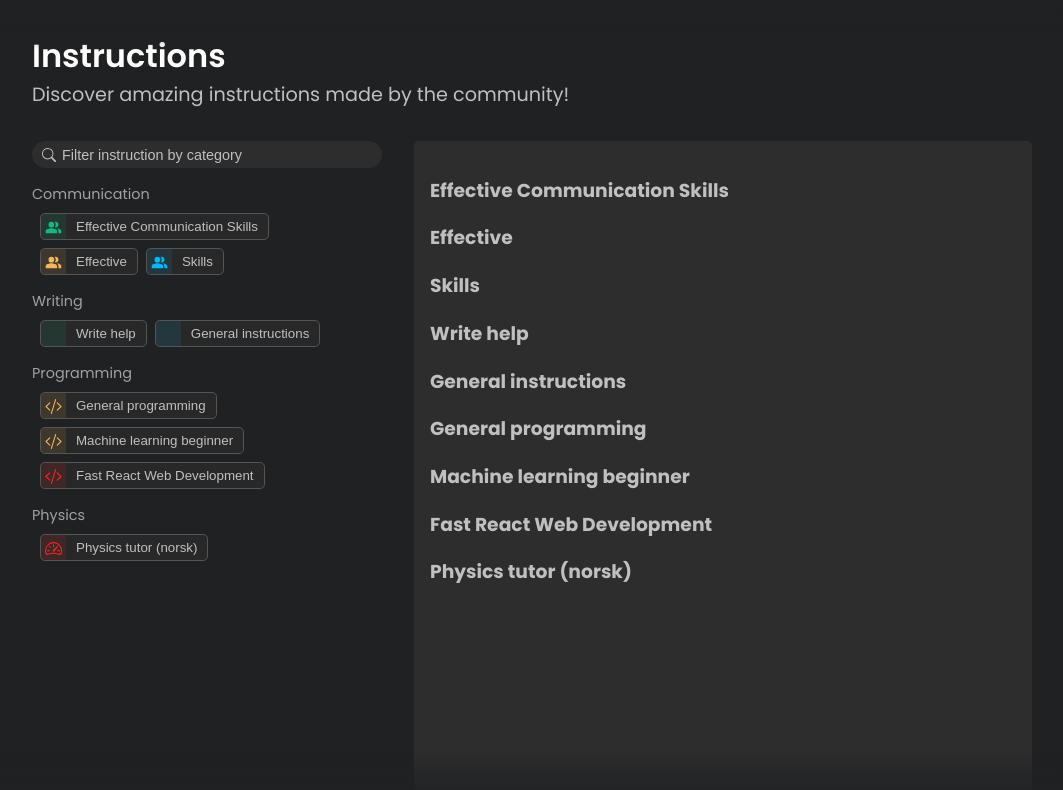
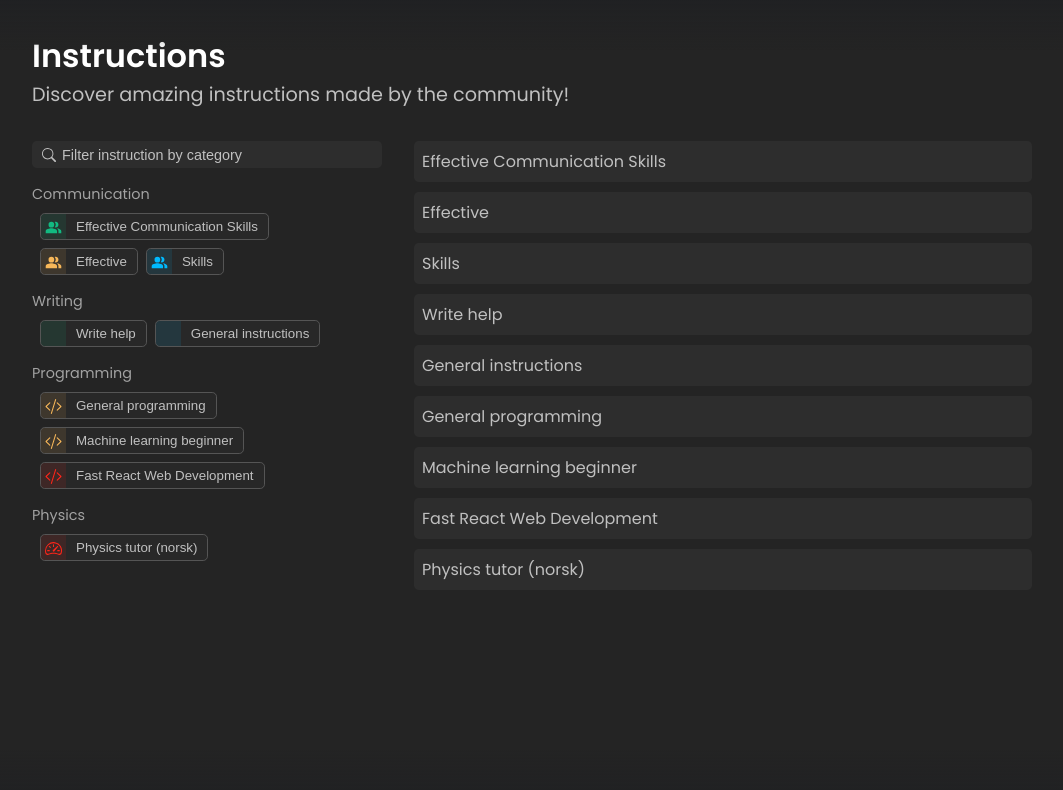
Before and after one commit to donadelicc/chatGPTHelper, a Next.js app: page /SearchPage in a window 1280 px wide. Shown: the top 790 px of the page, without its empty margins (108-1171 px from the left). Built offline with nearby package versions, Linux system fonts and the light colour scheme; no server answers; some icons are missing.

Commit message:
changed color on search page

```diff
--- a/src/components/search/InstructionItem.tsx
+++ b/src/components/search/InstructionItem.tsx
@@ -1,16 +1,24 @@
 import React, { ReactNode } from 'react'
+import styles from '../../styles/search/instructionItem.module.css'
+
 
 interface InstructionProps {
     header: string;
     instruction: string[];
 }
 
+export const bgColor = {
+  green: "#12b981",
+  blue: "#00BAFF",
+  red: "#FF2519",
+  orange: "#f7b759"
+}
+
+
 const InstructionItem: React.FunctionComponent<InstructionProps> = ({header}) => {
   return (
-    <div>
-        <h3>
-            {header}
-        </h3>
+    <div className={styles.container}>
+      <h3 className={styles.title}>{header}</h3>
     </div>
   )
 }
--- a/src/components/search/InstructionList.tsx
+++ b/src/components/search/InstructionList.tsx
@@ -9,7 +9,7 @@ const InstructionList = () => {
   const { instructionSets: instructions, setInstructionSets: setInstructions } = useInstructions();
 
   return (
-    <div>
+    <div style={{display:"flex", flexDirection:"column", gap:10, height:"100%", overflow:"scroll"}}>
      {instructions.map((instruction) => (
       <InstructionItem header={instruction.header} instruction={instruction.instruction} />
      ))}
--- a/src/globals.css
+++ b/src/globals.css
@@ -6,14 +6,13 @@
   /* * COLORS * */
   --light-gray-color: #2d2d2d;
   --mid-gray-color: #343541;
-  --dark-gray-color:  #202123;
+  --dark-gray-color:  #242424;
   --container-color: rgba(32, 33, 35, 0.5);
   --text-color: rgb(192, 192, 192);
   --green-color: #4CAF50;
   --line-color: #34353a;
   --opacity: 0.5;
   --input-color: #5c5c5c;
-
   /* * FONT SIZES * */
   --button-size: 1.15rem;
   --big-title: 2rem;
--- /dev/null
+++ b/src/styles/search/instructionItem.module.css
@@ -0,0 +1,14 @@
+.container{
+    background-color: var(--light-gray-color);
+    border-radius: .3rem;
+    padding: .5rem;
+    color: var(--text-color);
+}
+.container * {
+    margin: 0;
+    padding: 0;
+}
+.title {
+    font-size: var(--text-size);
+    font-weight: 400;
+}
--- a/src/styles/search/search.module.css
+++ b/src/styles/search/search.module.css
@@ -3,7 +3,8 @@
     width: 100%;
     height: 100vh;
     background-color: var(--dark-gray-color);
-    overflow-y: scroll;
+    /* overflow-y: scroll; */
+    overflow: hidden;
 }
 
 .top__shadow{
@@ -47,7 +48,7 @@
     /* calculate the with of the input by subtracting the padding */
     width: calc(100% - 30px - 0.6rem);
     border: none;
-    border-radius: 2rem;
+    border-radius: .3rem;
     padding: .35rem .6rem;
     /* border: .9px solid var(--text-color); */
     font-size: .9rem;
@@ -90,12 +91,12 @@
 
 /** Results section  **/
 .results__container > * {
-    padding: 0;
-    margin: 0;
+  padding: 0;
+  margin: 0;
 }
 .results__container{
     flex: 1;
-    padding: 1rem;
-    background-color: var(--light-gray-color);
+    /* background-color: var(--light-gray-color); */
     border-radius: .3rem;
+    height: 70%;
 }
```
